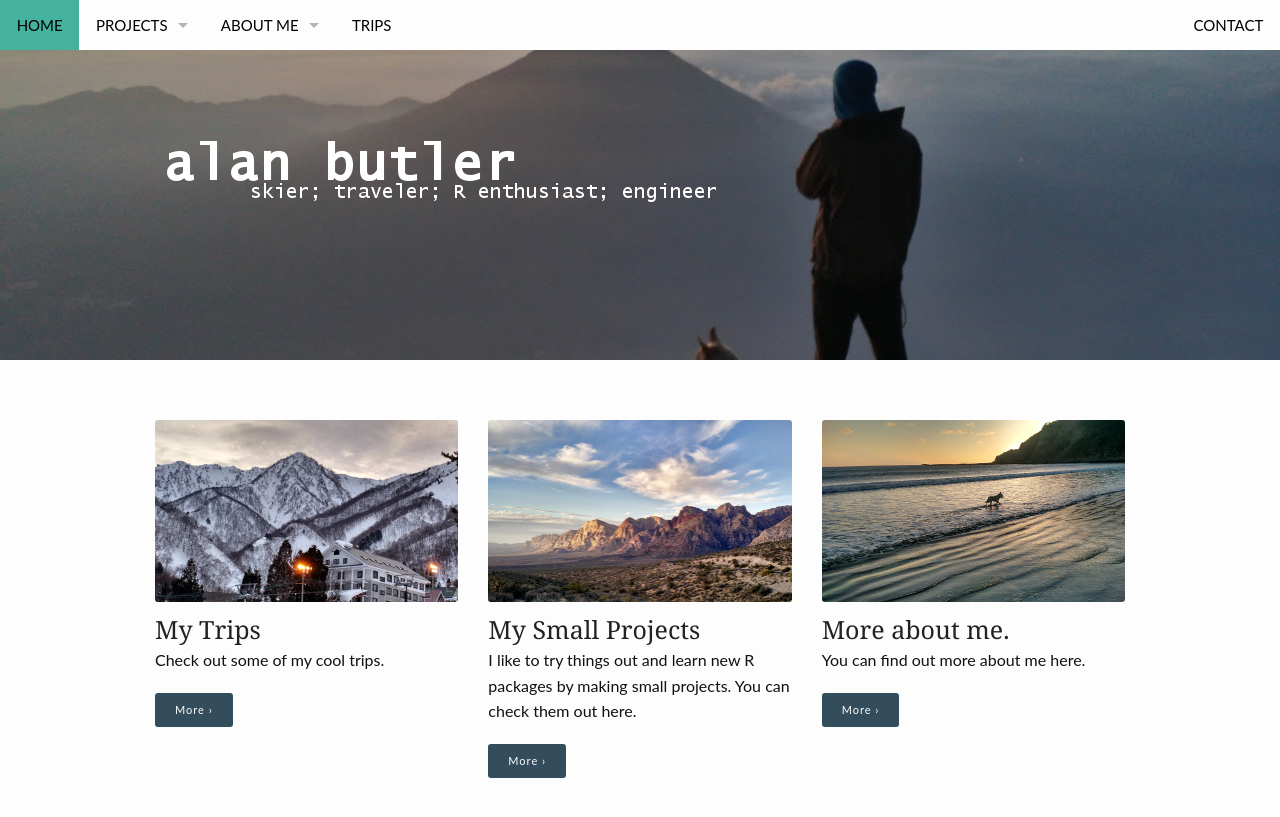
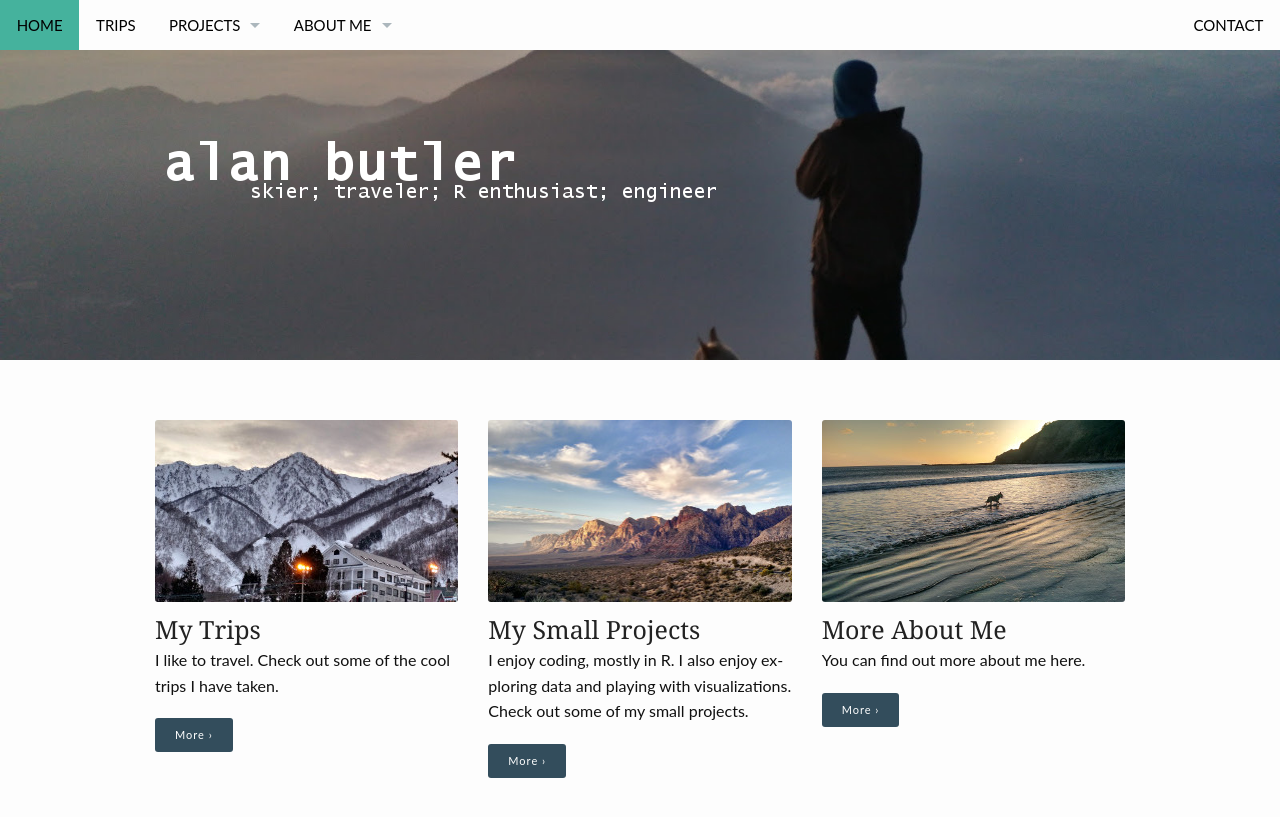
Before and after one commit to rabutler/rabutler.github.io, a Jekyll site: the page built from pages/pages-root-folder/index.md, in a window 1280 px wide and 900 px high. Shown: the top 817 px of the window. Built offline with Jekyll 4.4.1, drawn with Linux system fonts in a browser that asks for light colours.

Commit message:
navigation now matches index widgets. updated widget text.

```diff
--- a/pages/pages-root-folder/index.md
+++ b/pages/pages-root-folder/index.md
@@ -11,14 +11,14 @@ widget1:
   title: "My Trips"
   url: '/trips/'
   image: widget-trips-303x182.jpg
-  text: 'Check out some of my cool trips.'
+  text: 'I like to travel. Check out some of the cool trips I have taken.'
 widget2:
   title: "My Small Projects"
   url: '/projects/'
-  text: 'I like to try things out and learn new R packages by making small projects. You can check them out here.'
+  text: 'I enjoy coding, mostly in R. I also enjoy exploring data and playing with visualizations. Check out some of my small projects.'
   image: widget-projects-303x182.jpg
 widget3:
-  title: "More about me."
+  title: "More About Me"
   url: '/about-me/'
   image: widget-aboutMe-303x182.jpg
   text: 'You can find out more about me here.'
```
Also changed, not shown: _data/navigation.yml (+4 -4 lines).
